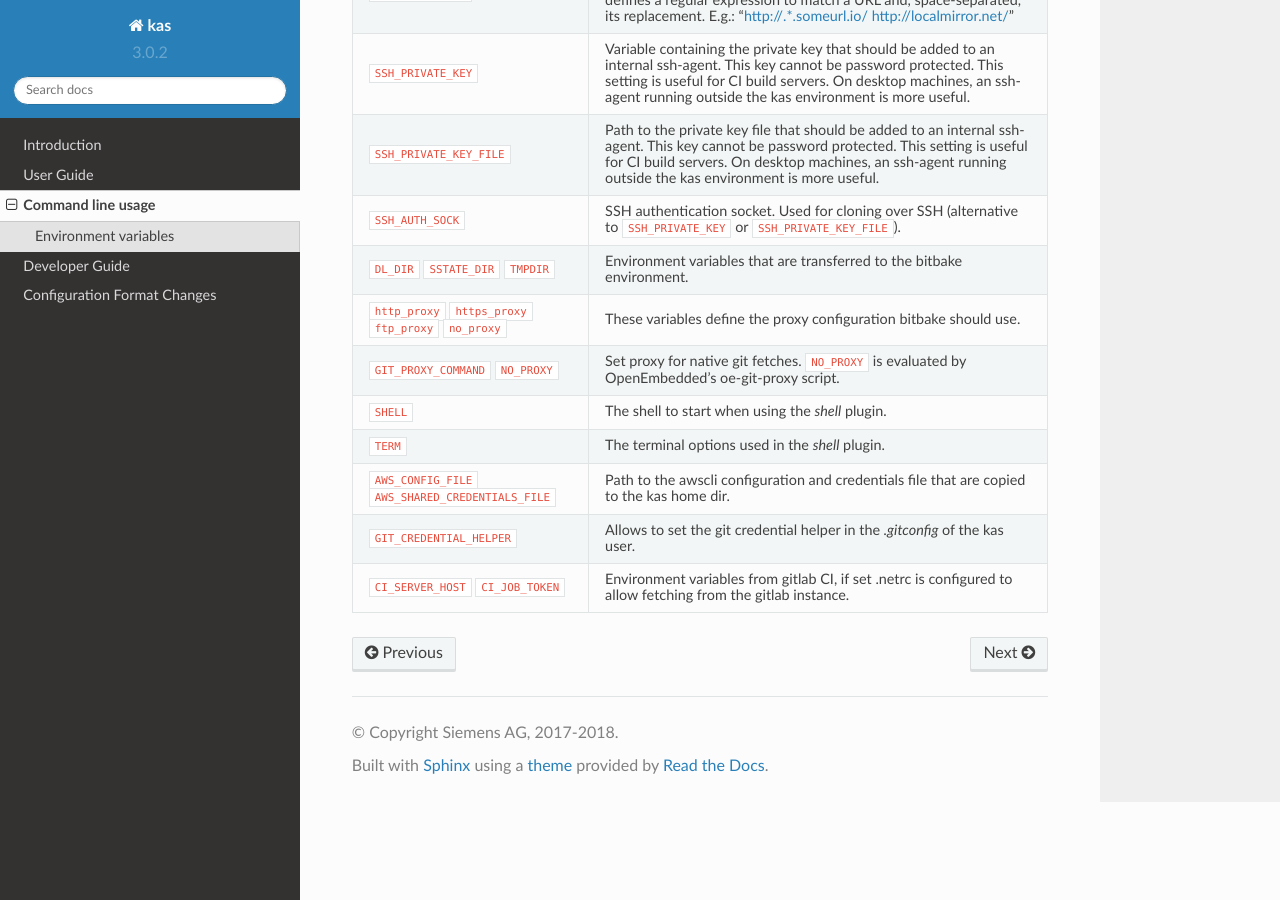
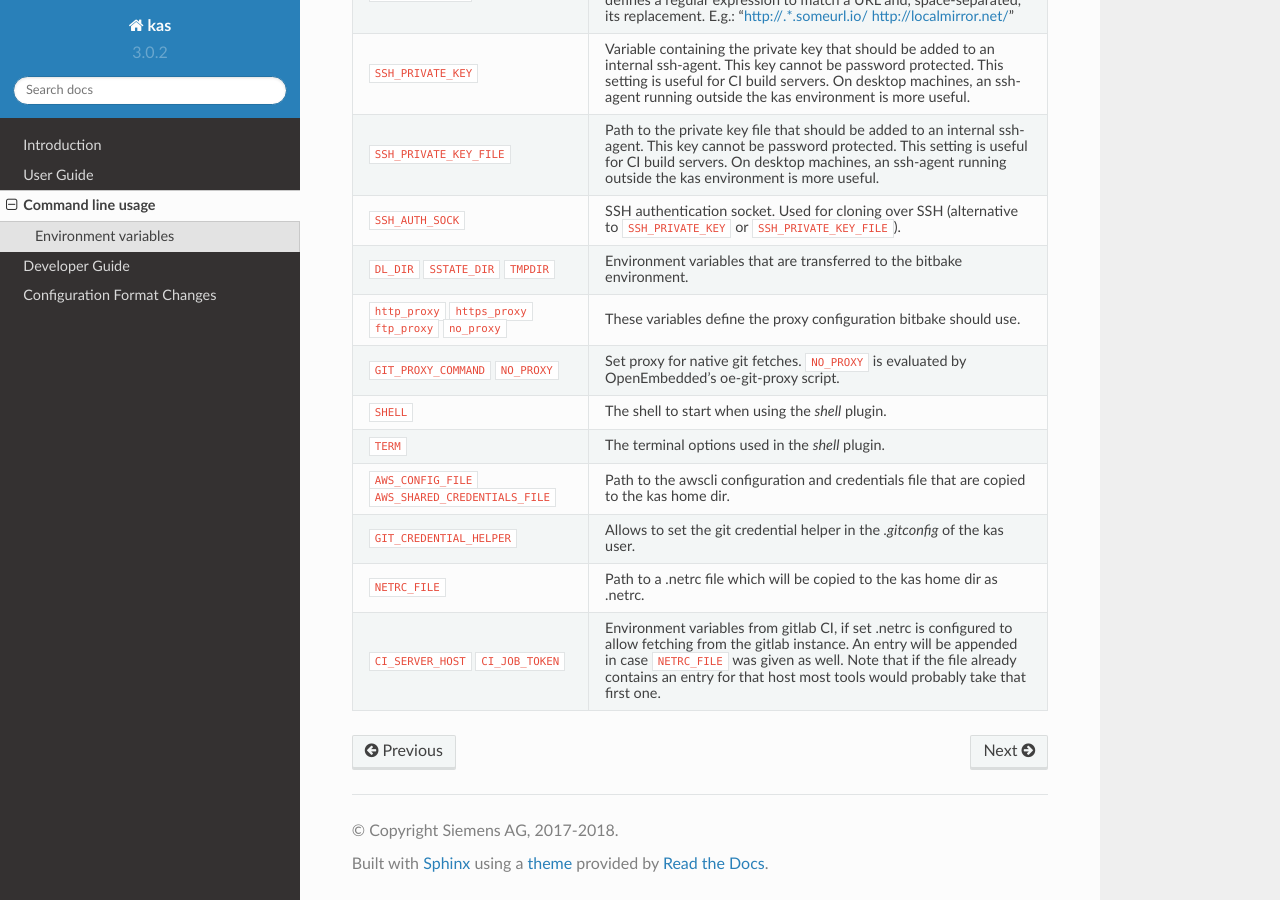
Before and after one commit to siemens/kas, a Sphinx documentation site: the page built from docs/command-line.rst, in a window 1280 px wide and 900 px high, scrolled down 669 px. Built offline with Sphinx 7.4.7 and the Read the Docs theme 2.0.0, drawn with Linux system fonts in a browser that asks for light colours.

Commit message:
add NETRC_FILE to allow passing credentials into kas home
Tools like wget and git can read credentials from $HOME/.netrc for
servers that require authentication. Allow users to pass in a .netrc
file into the kas home dir to support i.e. bitbake https fetching with
auth.

Signed-off-by: Henning Schild <henning.schild@siemens.com>
[Jan: style fix in command-line.rst]
Signed-off-by: Jan Kiszka <jan.kiszka@siemens.com>

```diff
--- a/docs/command-line.rst
+++ b/docs/command-line.rst
@@ -83,9 +83,16 @@ Environment variables
 | |git_cred|               | Allows to set the git credential helper in the   |
 |                          | `.gitconfig` of the kas user.                    |
 +--------------------------+--------------------------------------------------+
+| ``NETRC_FILE``           | Path to a .netrc file which will be copied to    |
+|                          | the kas home dir as .netrc.                      |
++--------------------------+--------------------------------------------------+
 | ``CI_SERVER_HOST``       | Environment variables from gitlab CI, if set     |
 | ``CI_JOB_TOKEN``         | .netrc is configured to allow fetching from      |
-|                          | the gitlab instance.                             |
+|                          | the gitlab instance. An entry will be appended   |
+|                          | in case ``NETRC_FILE`` was given as well. Note   |
+|                          | that if the file already contains an entry for   |
+|                          | that host most tools would probably take that    |
+|                          | first one.                                       |
 +--------------------------+--------------------------------------------------+
 
 .. |aws_cred| replace:: ``AWS_SHARED_CREDENTIALS_FILE``
```
Also changed, not shown: 2 other files.
